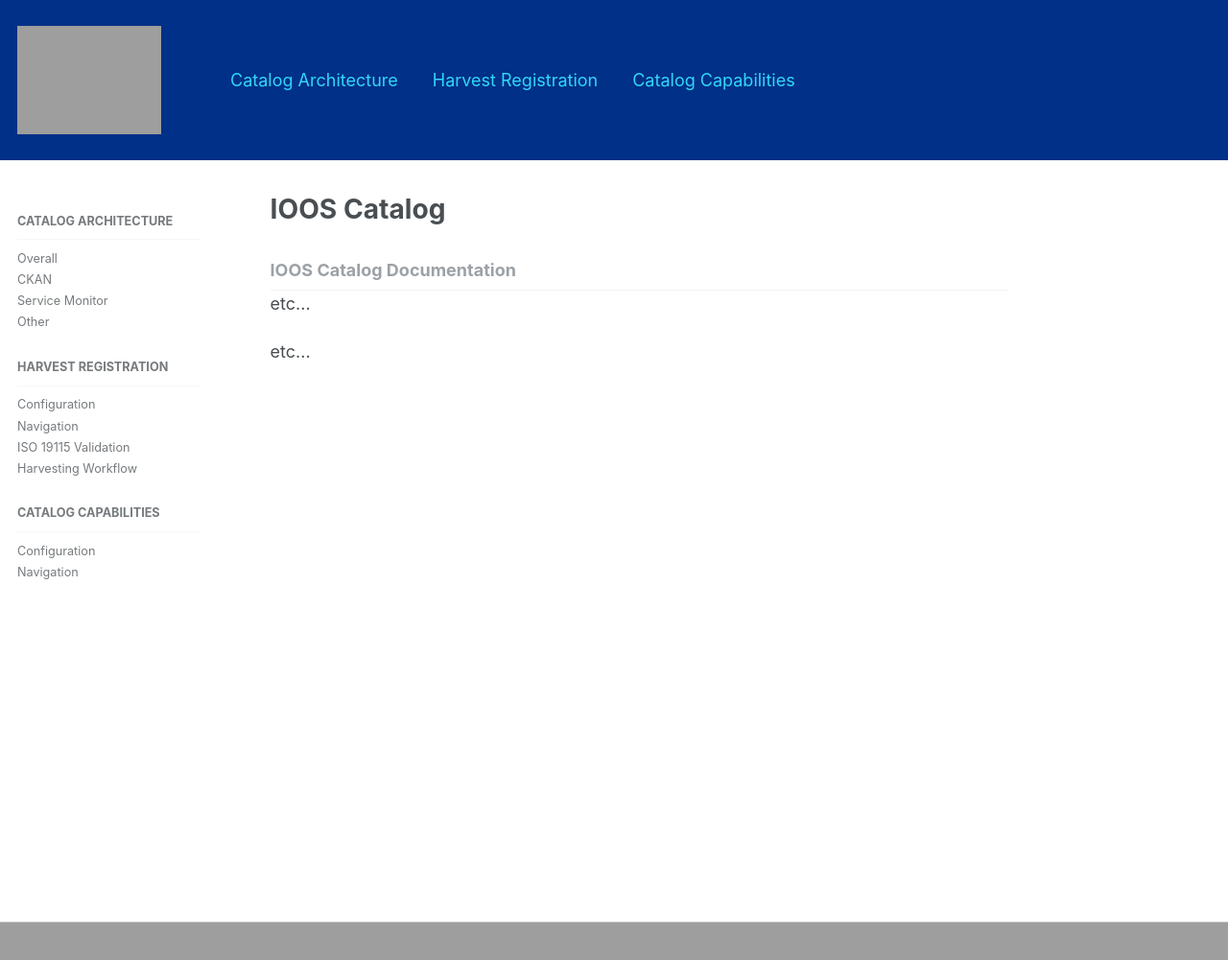
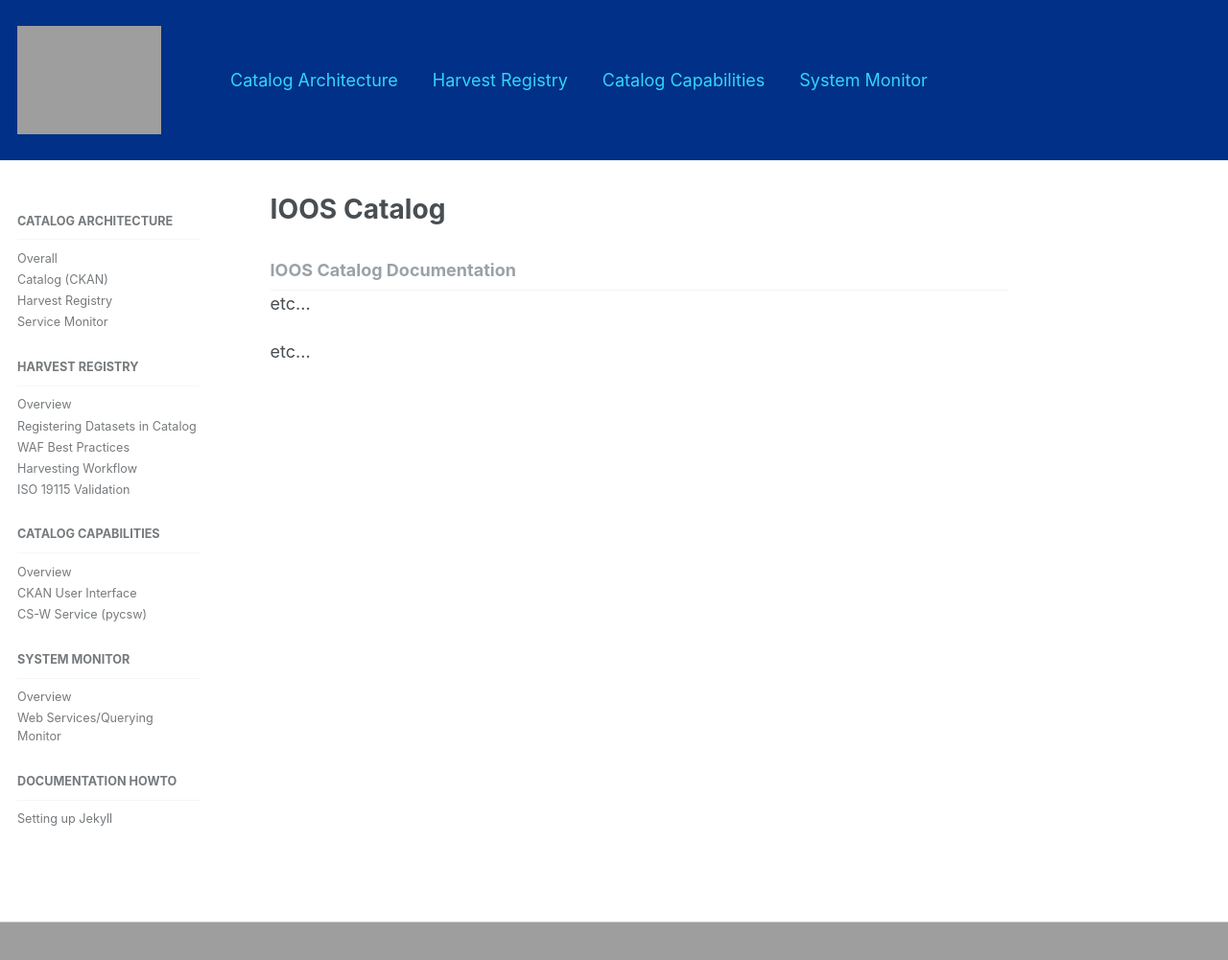
Before and after one commit to ioos/catalog, a Jekyll site: the page built from index.html, in a window 1280 px wide and 1090 px high. Shown: the top 1001 px of the window at 96% size. Built offline with Jekyll 4.4.1, drawn with Linux system fonts in a browser that asks for light colours; the list of posts is cut into pages by our own code.

Commit message:
Added HOWTO for Jekyll/theme setup and placeholder pages for all menu items

```diff
--- a/_data/navigation.yml
+++ b/_data/navigation.yml
@@ -3,11 +3,14 @@
   - title: "Catalog Architecture"
     url: /pages/architecture/
 
-  - title: "Harvest Registration"
-    url: /pages/registration/
+  - title: "Harvest Registry"
+    url: /pages/registry/
 
   - title: "Catalog Capabilities"
-    url: /pages/capabilities/
+    url: /pages/catalog/
+
+  - title: "System Monitor"
+    url: /pages/monitor/
 
 
 
@@ -19,34 +22,51 @@
     children:
       - title: "Overall"
         url: /pages/architecture/
-      - title: "CKAN"
+      - title: "Catalog (CKAN)"
         url: /pages/architecture/ckan/
+      - title: "Harvest Registry"
+        url: /pages/architecture/registry/
       - title: "Service Monitor"
         url: /docs/architecture/service-monitor/
-      - title: "Other"
-        url: /pages/architecture/ckan/
 
-  - title: Harvest Registration
+
+  - title: Harvest Registry
     children:
-      - title: "Configuration"
-        url: /docs/configuration/
-      - title: "Navigation"
-        url: /docs/navigation/
+      - title: "Overview"
+        url: /pages/registry/
+      - title: "Registering Datasets in Catalog"
+        url: /pages/registry/registration/
+      - title: "WAF Best Practices"
+        url: /pages/registry/waf_creation/
+      - title: "Harvesting Workflow"
+        url: /pages/registry/workflow/
       - title: "ISO 19115 Validation"
-        url: /docs/validation/
-      - title: "Harvesting Workflow"
-        url: /docs/workflow/
+        url: /pages/registry/iso_validation/
 
 
   - title: Catalog Capabilities
     children:
-      - title: "Configuration"
-        url: /docs/configuration/
-      - title: "Navigation"
-        url: /docs/navigation/
+      - title: "Overview"
+        url: /pages/catalog/
+      - title: "CKAN User Interface"
+        url: /pages/catalog/ckan-ui/
+      - title: "CS-W Service (pycsw)"
+        url: /pages/catalog/pycsw/
 
+  - title: System Monitor
+    children:
+      - title: "Overview"
+        url: /pages/monitor/
+      - title: "Web Services/Querying Monitor"
+        url: /pages/monitor/services/
 
-# documentation links
+  - title: Documentation HOWTO
+    children:
+      - title: "Setting up Jekyll"
+        url: /pages/howto/jekyll/
+
+# documentation links - placeholder for additional component-specific side nav
+# if needed (from original Jekyll template)
 docs:
   - title: Getting Started
     children:
--- /dev/null
+++ b/_pages/catalog.md
@@ -0,0 +1,8 @@
+---
+title: "IOOS Catalog Overview"
+layout: single
+excerpt: "IOOS Catalog Overview"
+sitemap: false
+permalink: /pages/catalog/
+---
+## IOOS Catalog Overview ##
--- /dev/null
+++ b/_pages/monitor.md
@@ -0,0 +1,8 @@
+---
+title: "System Monitor Overview"
+layout: single
+excerpt: "System Monitor Overview"
+sitemap: false
+permalink: /pages/monitor/
+---
+## System Monitor Overview ##
--- /dev/null
+++ b/_pages/monitor/services.md
@@ -0,0 +1,8 @@
+---
+title: "System Monitor: Services"
+layout: single
+excerpt: "System Monitor: Services"
+sitemap: false
+permalink: /pages/monitor/services/
+---
+## System Monitor: Services ##
--- /dev/null
+++ b/_pages/registry.md
@@ -0,0 +1,8 @@
+---
+title: "Harvest Registry Overview"
+layout: single
+excerpt: "Harvest Registry Overview"
+sitemap: false
+permalink: /pages/registry/
+---
+## Harvest Registry Overview ##
--- /dev/null
+++ b/_pages/registry/registration.md
@@ -0,0 +1,8 @@
+---
+title: "Harvest Registry: Registration"
+layout: single
+excerpt: "Harvest Registry: Registration"
+sitemap: false
+permalink: /pages/registry/registration/
+---
+## Harvest Registry: Registration ##
```
Also changed, not shown: _pages/architecture/ckan.md (added, +8 -0 lines), _pages/catalog/ckan-ui.md (added, +8 -0 lines), _pages/howto/jekyll.md (added, +61 -0 lines), _pages/template.md (added, +8 -0 lines), jekyll_setup.md (added, +55 -0 lines), README.md.
